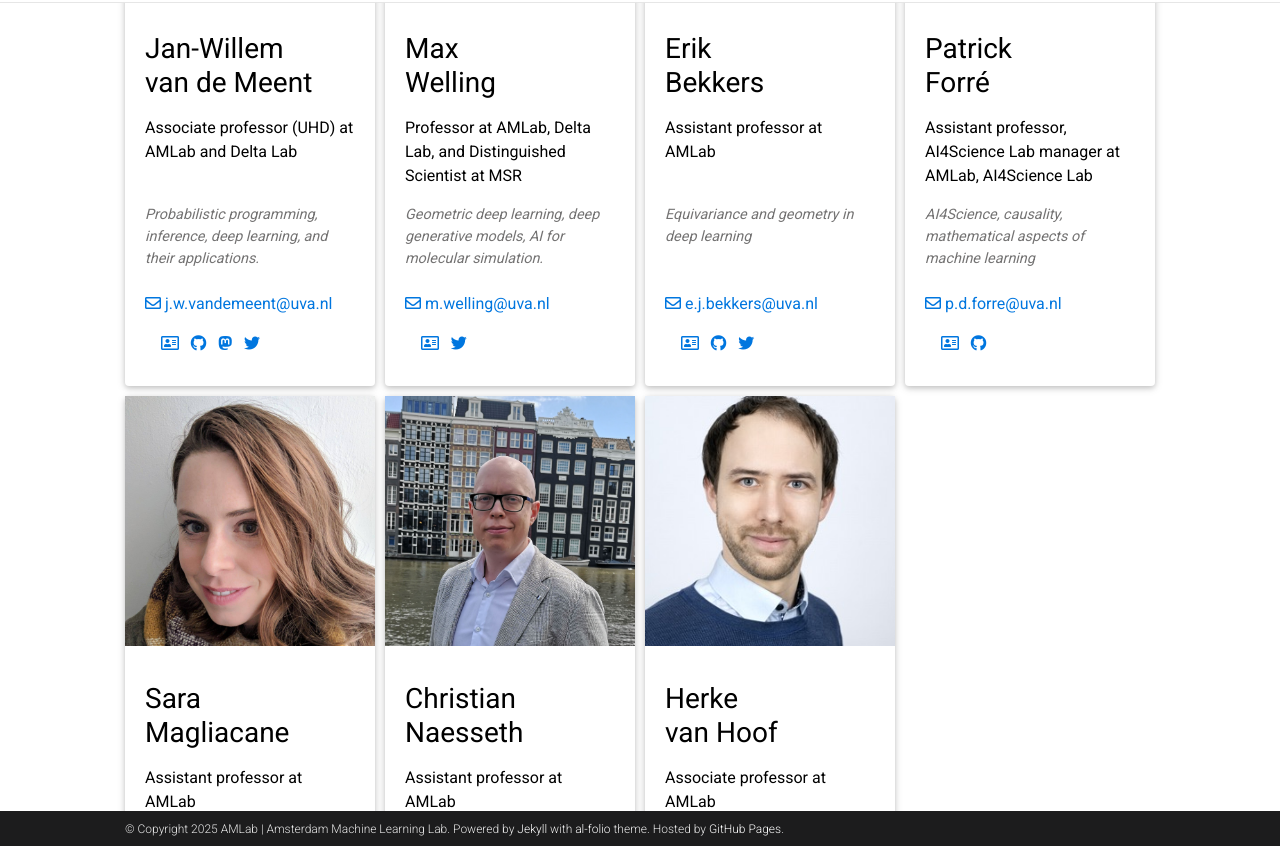
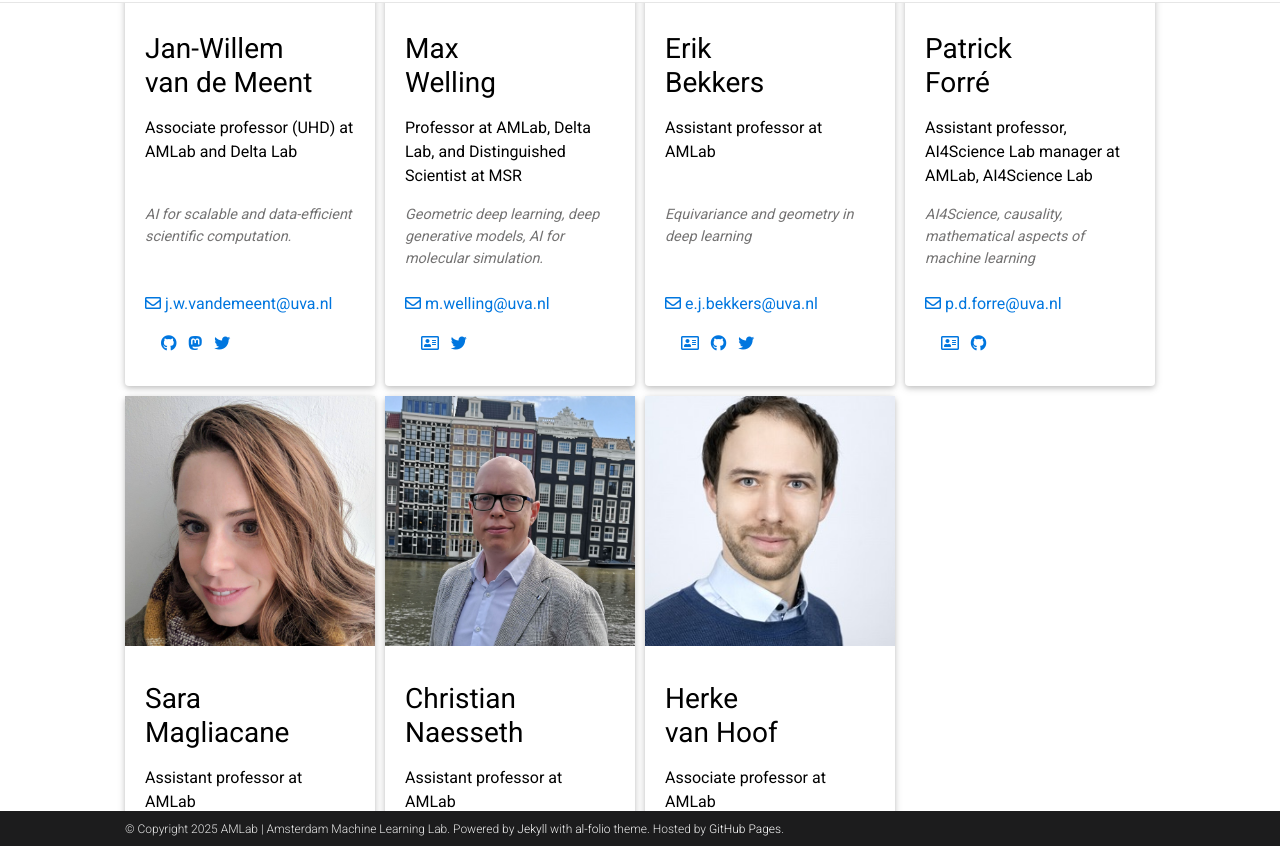
Before and after one commit to AMLab-Amsterdam/AMLab-Amsterdam.github.io, a Jekyll site: the page built from _pages/people.md, in a window 1280 px wide and 900 px high, scrolled down 447 px, cut to the strip 54-900 px from the top of the window. Built offline with Jekyll 4.4.1, drawn with Linux system fonts in a browser that asks for light colours; comment, search, counter and statistics services are not loaded; a style sheet for code colours, icons or effects is not loaded.

Commit message:
update to personal page Jan-Willem

```diff
--- a/_people/JanWillemVanDeMeent.md
+++ b/_people/JanWillemVanDeMeent.md
@@ -8,16 +8,15 @@
 lab: AMLab and Delta Lab
 institute: Informatics Institute
 university: University of Amsterdam
-one_liner: Probabilistic programming, inference, deep learning, and their applications.
+one_liner: AI for scalable and data-efficient scientific computation.
 description: |
-    Dr. Jan-Willem van de Meent is an Associate Professor (Universitair Hoofddocent) at the University of Amsterdam. He directs the [AMLab](https://amlab.science.uva.nl/), co-directs the [Uva Bosch Delta Lab](https://ivi.fnwi.uva.nl/uvaboschdeltalab/), and directs the Amsterdam ELLIS Unit (https://ivi.fnwi.uva.nl/ellis/). He previously held a position as an Assistant Professor at Northeastern University, where he continues to co-advise and collaborate. Prior to becoming faculty at Northeastern, he held a postdoctoral position with Frank Wood at Oxford, as well as a postdoctoral position with Chris Wiggins and Ruben Gonzalez at Columbia University. He carried out his PhD research in biophysics at Leiden and Cambridge with Wim van Saarloos and Ray Goldstein. He served as a founding co-chair of the international conference on probabilistic programming ([PROBPROG](https://probprog.cc/)) and served as a program chair for the international conference on artificial intelligence and statistics ([AISTATS](https://aistats.org/aistats2023/)). He was the recipient of numerous grants, including an NWO Rubicon Fellowship and of an NSF CAREER award.
+    Dr. Jan-Willem van de Meent is an Associate Professor (Universitair Hoofddocent) at the University of Amsterdam. He directs the [AMLab](https://amlab.science.uva.nl/), co-directs the [Uva Bosch Delta Lab](https://ivi.fnwi.uva.nl/uvaboschdeltalab/), and directs the [Amsterdam ELLIS Unit](https://ivi.fnwi.uva.nl/ellis/). He previously held a position as an Assistant Professor at Northeastern University, where he continues to co-advise and collaborate. Prior to becoming faculty at Northeastern, he held a postdoctoral position with Frank Wood at Oxford, as well as a postdoctoral position with Chris Wiggins and Ruben Gonzalez at Columbia University. He carried out his PhD research in biophysics at Leiden and Cambridge with Wim van Saarloos and Ray Goldstein. He served as a founding co-chair of the international conference on probabilistic programming ([PROBPROG](https://probprog.cc/)) and served as a program chair for the international conference on artificial intelligence and statistics ([AISTATS](https://aistats.org/aistats2023/)). He was the recipient of numerous grants, including an NWO Rubicon Fellowship and of an NSF CAREER award.
 
     Jan-Willem van de Meent’s research seeks to understand what methods in AI have the potential to generalize across diverse application domains, and how we can think compositionally about such methods. One aspect of his work focuses on methods development in generative AI, deep learning, and probabilistic programming. He also collaborates extensively in a range of application domains. In the past he has worked on problems in biophysics, neuroscience, healthcare, and robotics. His current collaborations focus on physical chemistry, fluid mechanics, and materials science. The two problems he currently cares about most are uses of AI to make scientific computation more scalable, and maximizing data-efficiency of AI methods in the context of scientific domains.
 
 
 img: assets/img/JanWillemVanDeMeent.jpg
 img_promo:
-personal_page: https://jwvdm.github.io
 scholar_userid: aCGsfUAAAAAJ
 github_username: jwvdm
 twitter_username: jwvdm
@@ -32,6 +31,9 @@
 <div class="publications">
 <h2>Recent Publications</h2>
 
+<h3>2025</h3>
+{% bibliography --file JanWillemVanDeMeent -q @*[year=2025]* %}
+
 <h3>2024</h3>
 {% bibliography --file JanWillemVanDeMeent -q @*[year=2024]* %}
 
```
